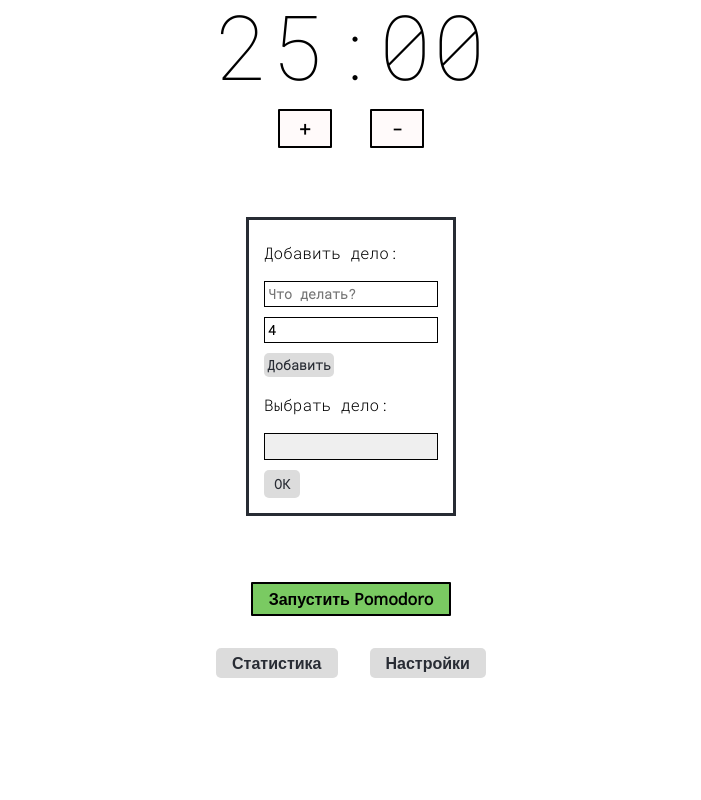
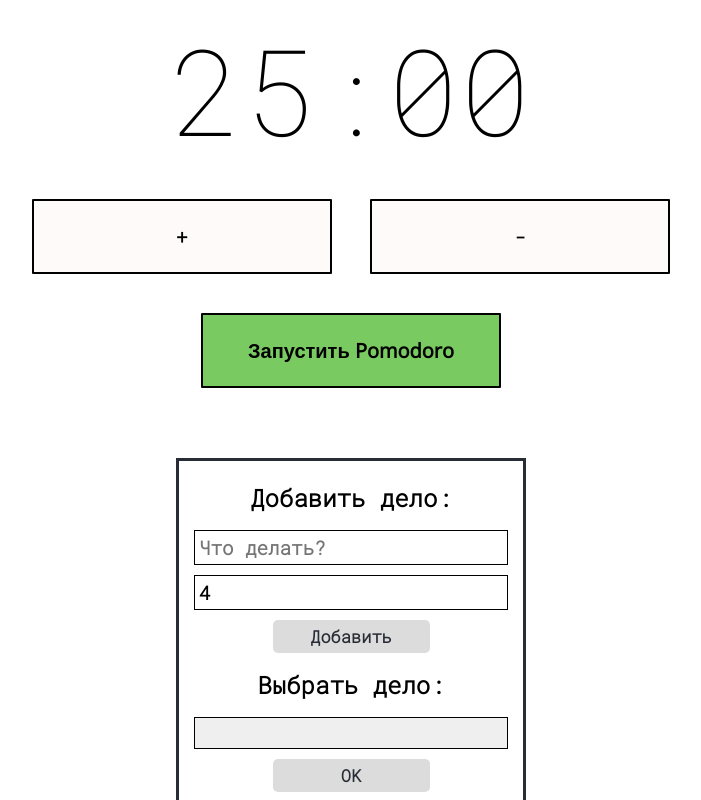
Before and after one commit to zmdemon/pomodoro, a React (Create React App) app: page / in a window 1280 px wide. Both pictures are taken after a click on the button "Выбрать дело". Shown: the top 800 px of the page, without its empty margins (289-990 px from the left). Built offline with nearby package versions, Linux system fonts and the light colour scheme.

Commit message:
styling form, rearrange components

```diff
--- a/src/App.tsx
+++ b/src/App.tsx
@@ -292,6 +292,16 @@ function App() {
         <div className="App">
             <Time isRest={isRest} time={time} start={start} onDefTimeClick={handleDefTimeClick}/>
 
+            <LaunchButtons
+                onSkipClick={handleSkipClick}
+                onLongRestClick={handleLongRestClick}
+                onRestClick={handleRestClick}
+                onStartClick={handleStartClick}
+                isRest={isRest}
+                start={start}
+                signature={launchMessage}
+            />
+
             <TaskForm
                 onTaskSubmit={handleTaskFormSubmit}
                 taskFormVisible={taskFormVisible}
@@ -308,15 +318,7 @@ function App() {
             />
 
 
-            <LaunchButtons
-                onSkipClick={handleSkipClick}
-                onLongRestClick={handleLongRestClick}
-                onRestClick={handleRestClick}
-                onStartClick={handleStartClick}
-                isRest={isRest}
-                start={start}
-                signature={launchMessage}
-            />
+
             <ControlsDiv>
                 <Sets onClick={handleStatsClose}>Статистика</Sets>
                 <Sets onClick={handleTabClose}>Настройки</Sets>
--- a/src/components/LaunchButtons.tsx
+++ b/src/components/LaunchButtons.tsx
@@ -25,11 +25,14 @@ export const Button = styled.button`
   background-color: snow;
   font-family: 'Open Sans', sans-serif;
   font-weight: bold;
-  font-size: 1em;
+  font-size: 20px;
   margin: 1em;
+  width: 300px;
+  height: 75px;
   padding: 0.25em 1em;
   border: 2px solid black;
   border-radius: 1px;
+  cursor: pointer;
 `;
 const StartButton = styled(Button)<{ signature: string }>`
 
--- a/src/components/TaskForm.tsx
+++ b/src/components/TaskForm.tsx
@@ -18,24 +18,39 @@ interface TaskFormProps {
 
 }
 
+
+const TaskButton = styled(Button)`
+  width: 300px;
+  cursor: pointer;
+
+`;
+
 const Input = styled.input`
   font-family: 'Roboto Mono', monospace;
+  font-size: 1.2em;
+  box-sizing: border-box;
   margin-bottom: 10px;
   font-weight: bold;
-  padding: 3px;
+  padding: 4px;
+  width: 100%;
   border: 1px solid black;
 `;
 
 const Title4 = styled.h4`
   margin: 10px 0 20px;
+  font-size: 1.5em;
+  font-weight: bold;
 
 `;
 const Submit = styled(Input)`
   border: 1px;
   border-radius: 5px;
   background-color: gainsboro;
+  width: 50%;
   cursor: pointer;
   color: #282c34;
+  font-size: 17px;
+  padding: 5px 8px;
 
   &:hover {
     color: black;
@@ -47,25 +62,33 @@ const Ok = styled.button`
   border-radius: 5px;
   font-family: 'Roboto Mono', monospace;
   font-weight: bold;
-
+  font-size: 17px;
+  width: 50%;
   background-color: gainsboro;
   cursor: pointer;
   color: #282c34;
   padding: 5px 10px;
-
-
   &:hover {
     color: black;
   }
-`
+`;
 
 
 const Div = styled.div`
   box-sizing: border-box;
   border: #282c34 solid 3px;
-  width: min-content;
+  width: 350px;
   margin: 50px auto;
   padding: 15px;
+
+`;
+
+const Form = styled.form`
+  display: flex;
+  flex-direction: column;
+  align-items: center;
+
+
 `;
 
 
@@ -74,26 +97,25 @@ function TaskForm(props: TaskFormProps) {
     return (
         <>
             {!props.taskFormVisible &&
-            <Button onClick={props.onNewTaskAdd}>{(props.currentTaskName) ? props.currentTaskName : "Выбрать дело"}
-                <br/> {(props.currentTask) ? "Сделано: " + props.currentTask.quantity : null}</Button>}
+            <TaskButton onClick={props.onNewTaskAdd}>{(props.currentTaskName) ? props.currentTaskName : "Выбрать дело"}
+                <br/> {(props.currentTask) ? "Сделано: " + props.currentTask.quantity : null}</TaskButton>}
             {props.taskFormVisible && (
                 <Div>
-                    <form action="" onSubmit={props.onTaskSubmit}>
+                    <Form action="" onSubmit={props.onTaskSubmit}>
                         <Title4><label htmlFor={'taskAdd'}>Добавить дело:</label></Title4>
 
                         <Input type="text" name={'taskAdd'} onChange={props.onNameChange} value={props.taskName}
                                placeholder={"Что делать?"}/>
                         <Input type="number" onChange={props.onQuantityChange} value={props.quantity}
                                placeholder={"Сколько делать?"}/>
-                        <div>
-                            <Submit type="submit" value={"Добавить"}/>
 
-                        </div>
+                        <Submit type="submit" value={"Добавить"}/>
+
 
                         <Title4><label htmlFor={'taskChoose'}>Выбрать дело:</label></Title4>
                         {props.taskDropdownList}
-                        <Ok onClick={props.onFormClose}>ОК</Ok>
-                    </form>
+                        <Ok onClick={props.onFormClose}>OK</Ok>
+                    </Form>
                 </Div>
 
             )}
--- a/src/components/TasksDropSelect.tsx
+++ b/src/components/TasksDropSelect.tsx
@@ -20,6 +20,7 @@ const Select = styled.select`
   padding: 2px 3px 5px;
   margin-bottom: 10px;
   width: 100%;
+  font-size: 17px;
   text-align: center;
 `;
 
--- a/src/components/Time.tsx
+++ b/src/components/Time.tsx
@@ -14,6 +14,12 @@ const PlusButton = styled(Button)`
   font-size: larger;
 `;
 
+const FinalTime = styled.h1`
+  font-family: 'Roboto Mono', monospace;
+  font-size: 120px;
+  margin: 30px 0;
+`;
+
 function Time(Props: LBProps) {
     const start = Props.start
     const isRest = Props.isRest
@@ -28,7 +34,7 @@ function Time(Props: LBProps) {
 
     return (
         <>
-            <h1>{finalTime}</h1>
+            <FinalTime>{finalTime}</FinalTime>
             <div className="edit-time-div">
                 {(!isRest&&!start)&&<div>
                     <PlusButton onClick={(e) => onDefTimeClick(true, e)}
```
